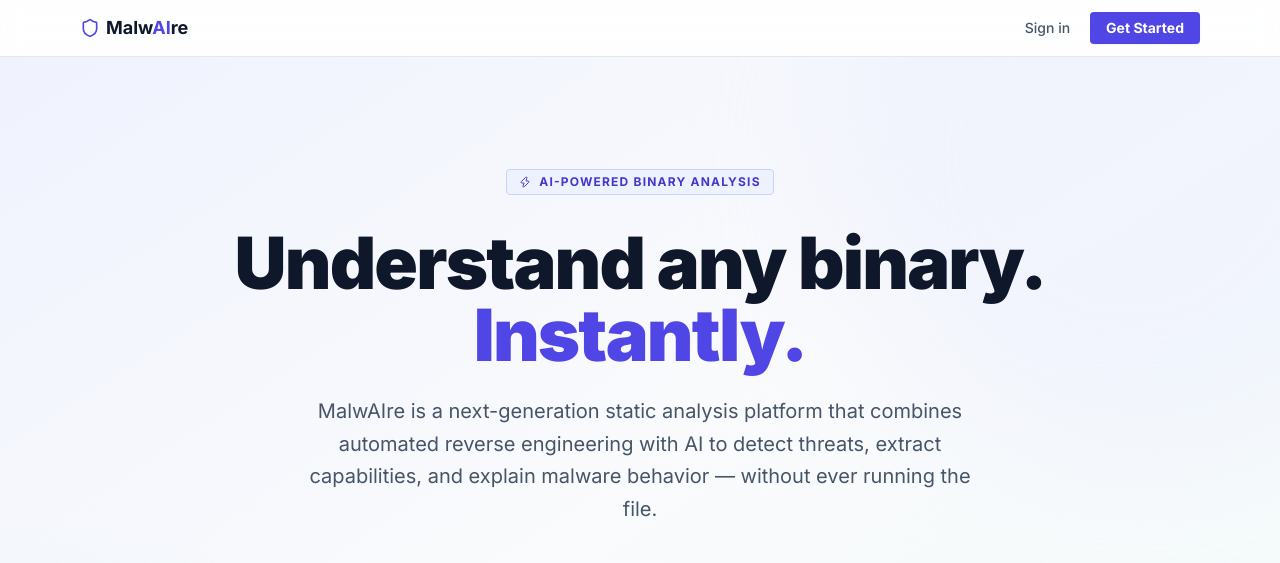
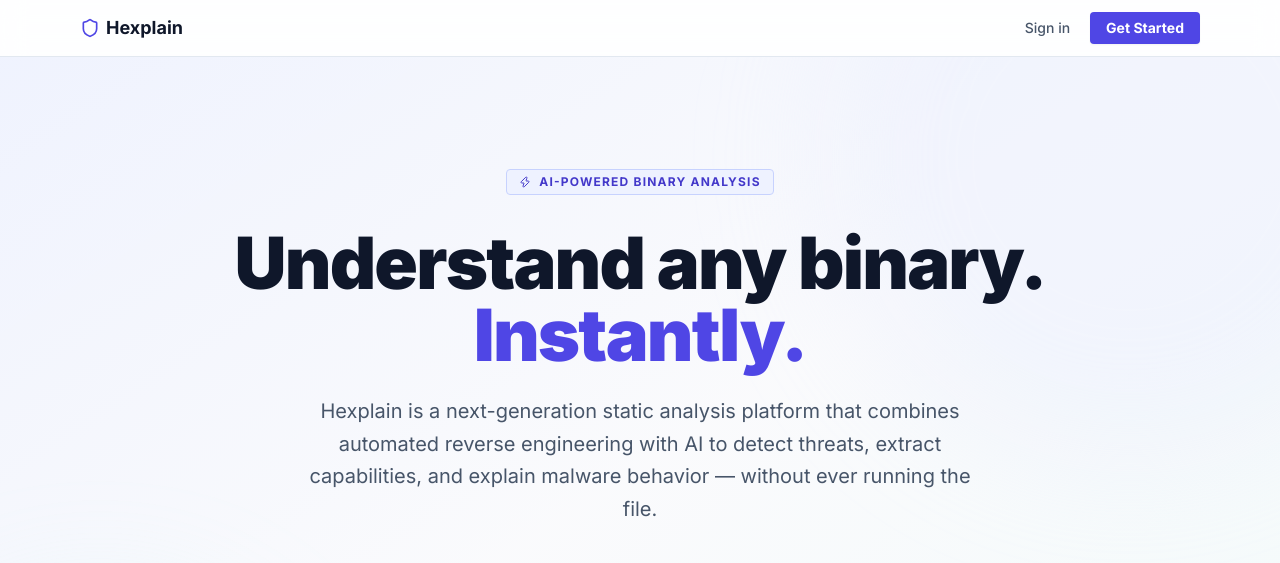
Before and after one commit to LahsenAitOiahmane/Hexplain, a Next.js app in the folder frontend/: page / in a window 1280 px wide. Shown: the top 563 px of the page. Built offline with nearby package versions, Linux system fonts and the light colour scheme.

Commit message:
UI: Refine frontend design, typography, and styles

```diff
--- a/frontend/src/app/layout.tsx
+++ b/frontend/src/app/layout.tsx
@@ -6,7 +6,7 @@ import Navbar from "@/components/Navbar";
 const inter = Inter({ subsets: ["latin"] });
 
 export const metadata: Metadata = {
-  title: "MalwAIre — Static Analysis",
+  title: "Hexplain — Static Analysis",
   description: "AI-powered static analysis for PE/ELF/.NET binaries.",
 };
 
--- a/frontend/src/app/login/page.tsx
+++ b/frontend/src/app/login/page.tsx
@@ -93,7 +93,7 @@ function AuthForm() {
           {/* Logo */}
           <Link href="/" className="inline-flex items-center gap-2 font-black text-xl text-slate-900 mb-10 group animate-slide-up" style={{ animationDelay: '0.05s', animationFillMode: 'both' }}>
             <Shield className="w-6 h-6 text-indigo-600 group-hover:rotate-12 transition-transform duration-300" />
-            Malw<span className="text-indigo-600">AI</span>re
+            Hexplain
           </Link>
 
           <div className="mb-8 animate-slide-up" style={{ animationDelay: '0.1s', animationFillMode: 'both' }}>
@@ -179,7 +179,7 @@ function AuthForm() {
         <div className="w-full max-w-sm">
           <Link href="/" className="inline-flex items-center gap-2 font-black text-xl text-slate-900 mb-10 group">
             <Shield className="w-6 h-6 text-indigo-600 group-hover:rotate-12 transition-transform duration-300" />
-            Malw<span className="text-indigo-600">AI</span>re
+            Hexplain
           </Link>
 
           <div className="mb-6">
@@ -337,7 +337,7 @@ function AuthForm() {
               <div className="w-14 h-14 bg-white/20 backdrop-blur rounded-2xl flex items-center justify-center mb-6 mx-auto animate-float-slow" style={{ animationDelay: '2s' }}>
                 <Zap className="w-7 h-7 text-white" />
               </div>
-              <h2 className="text-2xl font-black mb-3 leading-tight">New to MalwAIre?</h2>
+              <h2 className="text-2xl font-black mb-3 leading-tight">New to Hexplain?</h2>
               <p className="text-indigo-200 text-sm leading-relaxed mb-6 max-w-xs">
                 Create a free account and start analyzing PE, ELF, and .NET binaries with AI-powered insights.
               </p>
--- a/frontend/src/app/page.tsx
+++ b/frontend/src/app/page.tsx
@@ -9,7 +9,7 @@ export default function LandingPage() {
         <div className="max-w-6xl mx-auto px-4 h-14 flex items-center justify-between">
           <div className="flex items-center gap-1.5 font-bold text-lg text-slate-900">
             <Shield className="w-5 h-5 text-indigo-600" />
-            <span>Malw<span className="text-indigo-600">AI</span>re</span>
+            <span>Hexplain</span>
           </div>
           <div className="flex items-center gap-2">
             <Link href="/login" className="text-sm font-medium text-slate-600 hover:text-slate-900 px-3 py-1.5 transition-colors" style={{borderRadius:'4px'}}>
@@ -38,7 +38,7 @@ export default function LandingPage() {
             <span className="text-indigo-600">Instantly.</span>
           </h1>
           <p className="text-xl text-slate-600 max-w-2xl mx-auto leading-relaxed mb-10">
-            MalwAIre is a next-generation static analysis platform that combines automated reverse engineering with AI to detect threats, extract capabilities, and explain malware behavior — without ever running the file.
+            Hexplain is a next-generation static analysis platform that combines automated reverse engineering with AI to detect threats, extract capabilities, and explain malware behavior — without ever running the file.
           </p>
           <div className="flex flex-col sm:flex-row gap-3 justify-center">
             <Link href="/register" className="flex items-center justify-center gap-2 px-8 py-3.5 text-base font-bold text-white bg-indigo-600 hover:bg-indigo-700 shadow-md hover:shadow-lg transition-all" style={{borderRadius:'4px'}}>
@@ -180,7 +180,7 @@ export default function LandingPage() {
         <div className="max-w-5xl mx-auto flex flex-col sm:flex-row items-center justify-between gap-4">
           <div className="flex items-center gap-1.5 text-slate-500 text-sm">
             <Shield className="w-4 h-4 text-indigo-500" />
-            <span>MalwAIre — AI-powered static analysis</span>
+            <span>Hexplain — AI-powered static analysis</span>
           </div>
           <div className="text-slate-400 text-xs">Reports retained for 7 days. Files never executed.</div>
         </div>
--- a/frontend/src/components/Navbar.tsx
+++ b/frontend/src/components/Navbar.tsx
@@ -25,7 +25,7 @@ export default function Navbar() {
         <div className="flex items-center gap-6 shrink-0">
           <Link href="/jobs" className="flex items-center gap-1.5 font-bold text-lg tracking-tight text-slate-900 group">
             <Shield className="w-5 h-5 text-indigo-600 group-hover:text-indigo-500 transition-colors animate-float" style={{ animationDuration: '6s' }} />
-            <span>Malw<span className="text-indigo-600">AI</span>re</span>
+            <span>Hexplain</span>
           </Link>
 
           <div className="hidden md:flex items-center gap-0.5">
```
